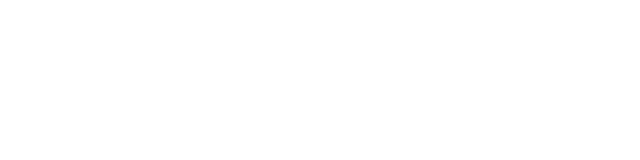
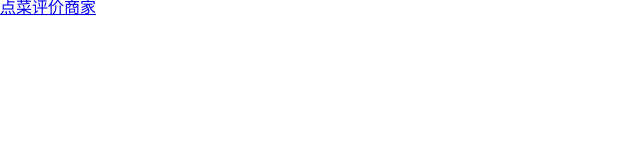
Before and after one commit to zky-git/mtApp, a Vue app: page /goods in a window 1280 px wide. Shown: the top 160 px of the page, without its empty margins (0-640 px from the left). Built offline with nearby package versions, Linux system fonts and the light colour scheme.

Commit message:
添加头部，导航

```diff
--- a/package.json
+++ b/package.json
@@ -14,6 +14,7 @@
     "vue-router": "^3.0.1"
   },
   "devDependencies": {
+    "array-includes": "^3.0.3",
     "autoprefixer": "^7.1.2",
     "babel-core": "^6.22.1",
     "babel-helper-vue-jsx-merge-props": "^2.0.3",
@@ -26,6 +27,7 @@
     "chalk": "^2.0.1",
     "copy-webpack-plugin": "^4.0.1",
     "css-loader": "^0.28.0",
+    "define-properties": "^1.1.3",
     "extract-text-webpack-plugin": "^3.0.0",
     "file-loader": "^1.1.4",
     "friendly-errors-webpack-plugin": "^1.6.1",
--- a/src/App.vue
+++ b/src/App.vue
@@ -1,14 +1,21 @@
 <template>
   <div id="app">
-
+    <Header></Header>
+    <Nav></Nav>
     <router-view/>
   </div>
 </template>
 
 <script>
-export default {
-  name: 'App'
-}
+  import Header  from './components/header/Header'
+  import Nav  from './components/nav/Nav'
+  export default {
+    name: 'App',
+    components:{
+      Header,
+      Nav
+    }
+  }
 </script>
 
 <style>
--- a/src/components/goods/Goods.vue
+++ b/src/components/goods/Goods.vue
@@ -1,7 +1,7 @@
 <template>
-  <div class="">
+  <p class="">
 
-  </div>
+  </p>
 </template>
 
 <script>
--- a/src/components/nav/Nav.vue
+++ b/src/components/nav/Nav.vue
@@ -1,6 +1,8 @@
 <template>
-  <div class="">
-
+  <div class="nav">
+    <router-link to="/goods">点菜</router-link>
+    <router-link to="/ratings">评价</router-link>
+    <router-link to="/seller">商家</router-link>
   </div>
 </template>
 
--- a/src/main.js
+++ b/src/main.js
@@ -3,6 +3,7 @@
 import Vue from 'vue'
 import App from './App'
 import router from './router'
+
 
 Vue.config.productionTip = false
 
```
Also changed, not shown: src/router/index.js (+8 -6 lines), 1 other file (tests, documents, lock files or other folders).
